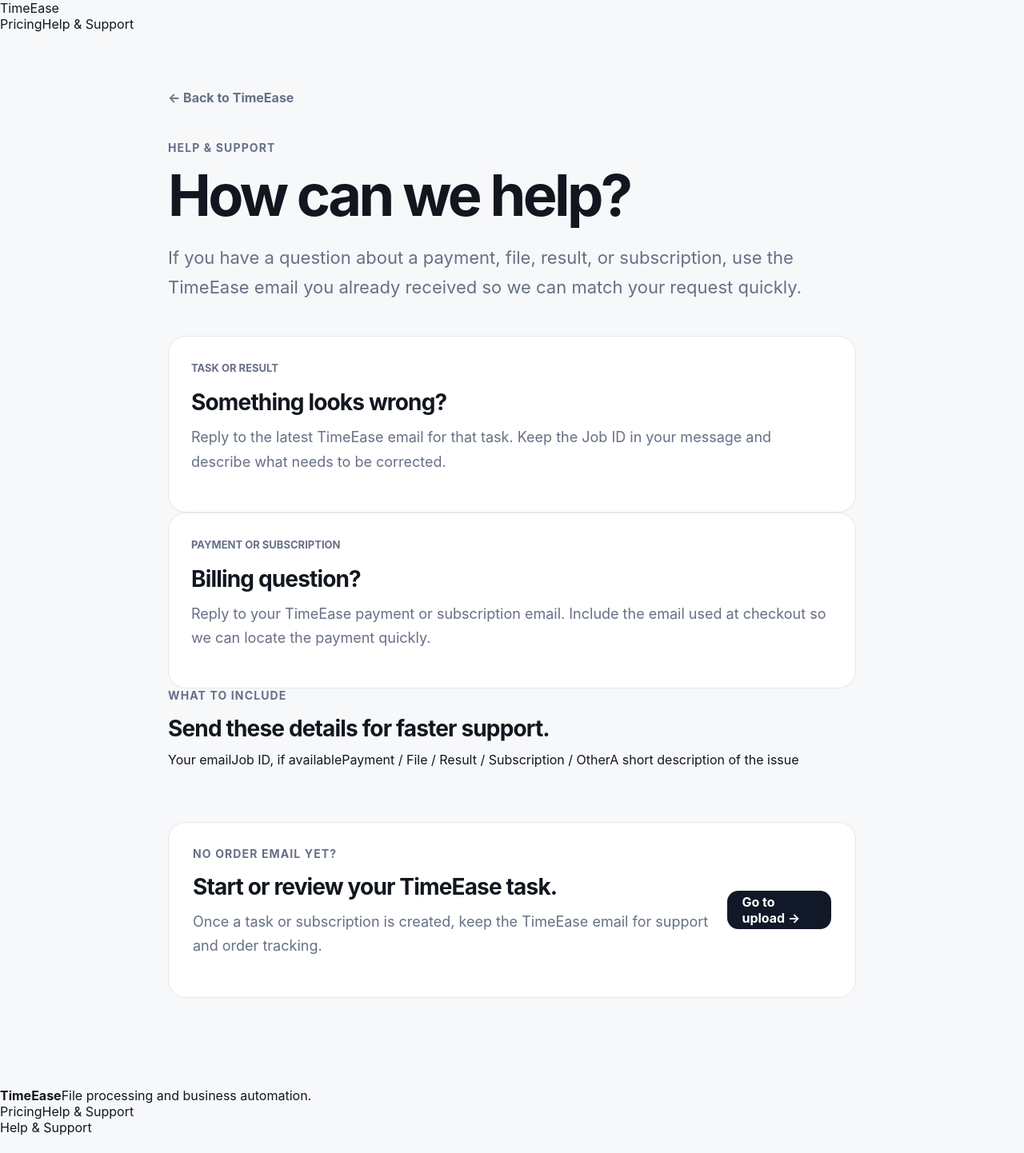
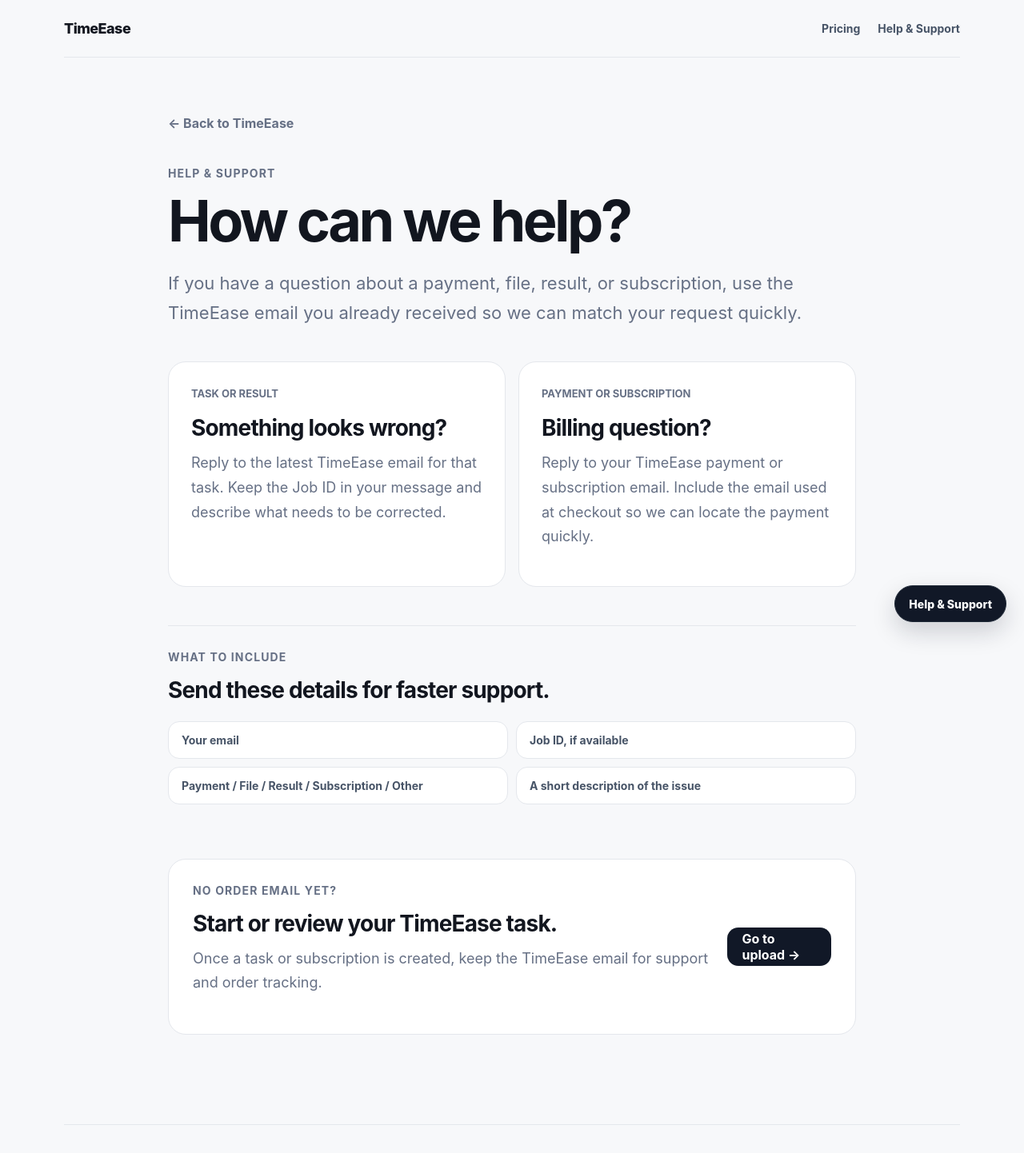
Before and after one commit to goplanetdigital/timeease-web, a Next.js app: page /support in a window 1280 px wide. Shown: the top 1442 px of the page at 80% size. Before the commit the page ends 1420 px from the top, so only its background shows below. Built offline with nearby package versions, Linux system fonts and the light colour scheme.

Commit message:
Style global support navigation and support page

```diff
--- a/app/globals.css
+++ b/app/globals.css
@@ -352,3 +352,104 @@ p { color: var(--muted); font-size: 18px; line-height: 1.7; }
   .credit-list { grid-template-columns: 1fr; }
   .pricing-help { border-radius: 14px; line-height: 1.5; }
 }
+
+
+.site-header {
+  width: min(1120px, calc(100% - 40px));
+  min-height: 72px;
+  margin: 0 auto;
+  display: flex;
+  align-items: center;
+  justify-content: space-between;
+  gap: 24px;
+  border-bottom: 1px solid var(--line);
+}
+.site-brand {
+  font-size: 18px;
+  font-weight: 850;
+  letter-spacing: -.03em;
+}
+.site-nav, .site-footer nav {
+  display: flex;
+  align-items: center;
+  gap: 22px;
+  color: #475467;
+  font-size: 14px;
+  font-weight: 700;
+}
+.site-footer {
+  width: min(1120px, calc(100% - 40px));
+  margin: 0 auto;
+  padding: 34px 0 90px;
+  border-top: 1px solid var(--line);
+  display: flex;
+  align-items: center;
+  justify-content: space-between;
+  gap: 24px;
+  color: var(--muted);
+  font-size: 14px;
+}
+.site-footer > div {
+  display: grid;
+  gap: 4px;
+}
+.site-footer strong { color: var(--text); }
+.support-fab {
+  position: fixed;
+  right: 22px;
+  bottom: 22px;
+  z-index: 30;
+  display: inline-flex;
+  min-height: 46px;
+  align-items: center;
+  justify-content: center;
+  border: 1px solid #1f2937;
+  border-radius: 999px;
+  background: var(--accent);
+  color: #fff;
+  padding: 0 17px;
+  box-shadow: 0 12px 30px rgba(16,24,40,.18);
+  font-size: 14px;
+  font-weight: 800;
+}
+.support-grid {
+  display: grid;
+  grid-template-columns: repeat(2, minmax(0, 1fr));
+  gap: 16px;
+}
+.support-details {
+  margin-top: 48px;
+  padding-top: 30px;
+  border-top: 1px solid var(--line);
+}
+.support-detail-list {
+  display: grid;
+  grid-template-columns: repeat(2, minmax(0, 1fr));
+  gap: 10px;
+  margin-top: 22px;
+}
+.support-detail-list span {
+  border: 1px solid var(--line);
+  border-radius: 14px;
+  background: var(--surface);
+  padding: 14px 16px;
+  color: #475467;
+  font-size: 14px;
+  font-weight: 700;
+}
+
+@media (max-width: 800px) {
+  .site-header { width: min(100% - 28px, 1120px); }
+  .site-nav { gap: 14px; }
+  .site-nav a:first-child { display: none; }
+  .site-footer {
+    width: min(100% - 28px, 1120px);
+    align-items: flex-start;
+    flex-direction: column;
+  }
+  .support-grid, .support-detail-list { grid-template-columns: 1fr; }
+  .support-fab {
+    right: 14px;
+    bottom: 14px;
+  }
+}
```
